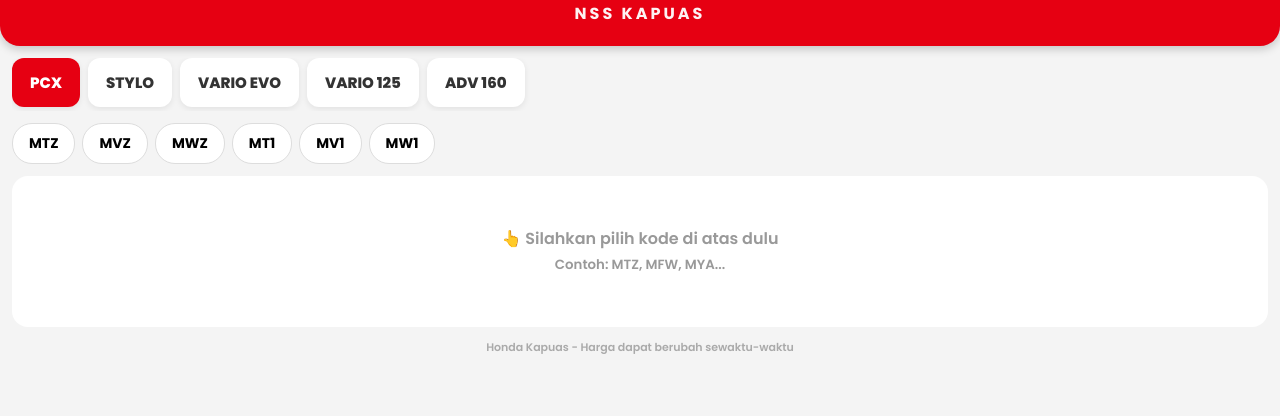
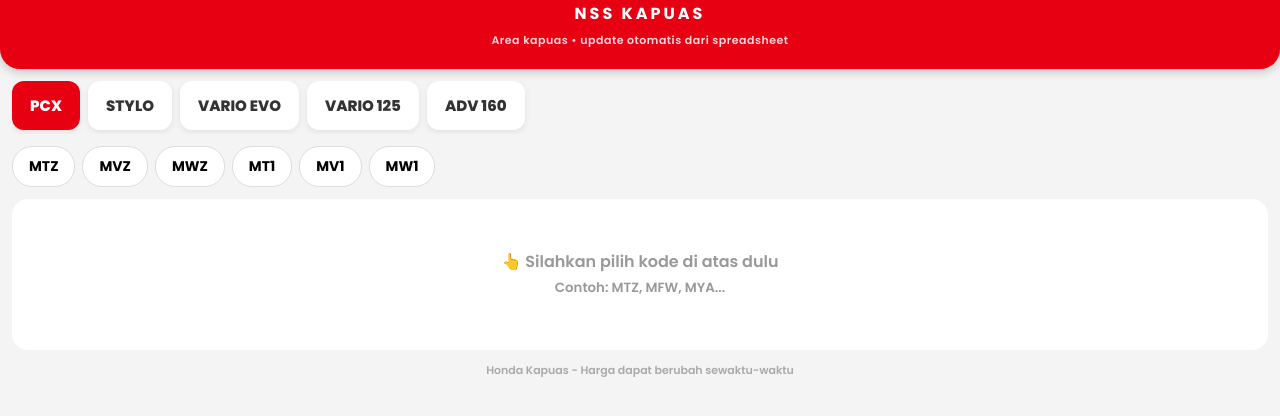
Before and after one commit to nsskapuas/katalog, a plain HTML site: page index.html in a window 1280 px wide. Shown: the part 58-474 px from the top of the page. Drawn offline with Linux system fonts and the light colour scheme.

Commit message:
Update index.html

```diff
--- a/index.html
+++ b/index.html
@@ -9,7 +9,8 @@
   *{box-sizing:border-box} body{margin:0;font-family:'Poppins',Arial, sans-serif;background:#f4f4f4;padding:0}
   .header{background:#E60012;color:#fff;padding:22px 14px 20px;text-align:center;border-radius:0 0 20px 20px;box-shadow:0 3px 10px rgba(0,0,0,.2);display:flex;flex-direction:column;align-items:center;justify-content:center}
   .header h1{margin:0;font-size:28px;font-weight:800;letter-spacing:1.5px;line-height:1.1;text-align:center}
-  .header p{margin:6px 0 0;font-size:16px;font-weight:700;letter-spacing:3px;text-align:center;opacity:.95}
+  .header .sub{margin:6px 0 0;font-size:16px;font-weight:700;letter-spacing:3px;text-align:center}
+  .header .desc{margin:6px 0 0;font-size:11px;font-weight:600;letter-spacing:0.5px;text-align:center;opacity:.85}
   .wrap{padding:12px}
   .tabs{display:flex;gap:8px;margin-bottom:12px;overflow-x:auto;padding-bottom:4px;scrollbar-width:none}
   .tabs::-webkit-scrollbar{display:none}
@@ -31,7 +32,7 @@
 </style>
 </head>
 <body>
-<div class="header"><h1>PRICE LIST HONDA</h1><p>NSS KAPUAS</p></div>
+<div class="header"><h1>PRICE LIST HONDA</h1><p class="sub">NSS KAPUAS</p><p class="desc">Area kapuas • update otomatis dari spreadsheet</p></div>
 <div class="wrap">
 <div class="tabs" id="motorTabs"></div>
 <div class="chips" id="chips"></div>
```
